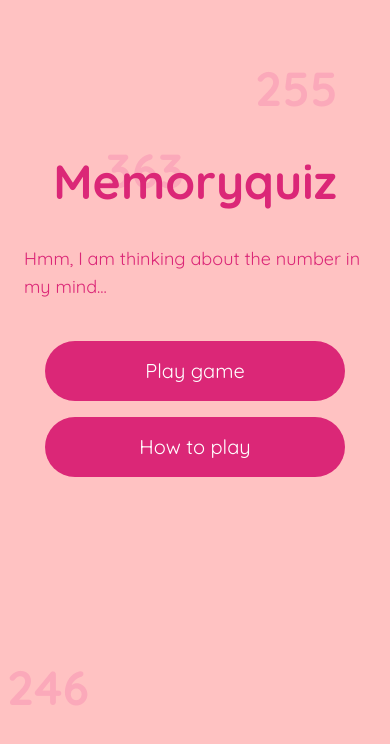
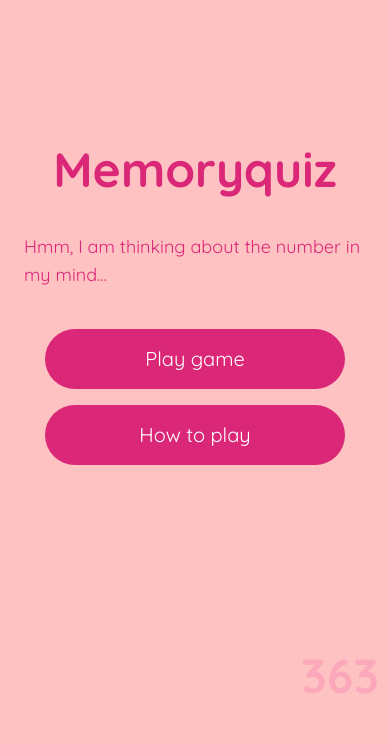
Before and after one commit to suttirakcha/memoryquiz, a React (Create React App) app: page / in a window 390 px wide. Shown: the top 744 px of the page. Built offline with nearby package versions, Linux system fonts and the light colour scheme.

Commit message:
update game

```diff
--- a/src/components/BackButton.tsx
+++ b/src/components/BackButton.tsx
@@ -1,8 +1,12 @@
+import { ChevronLeft } from "lucide-react"
 import { ButtonProps } from "../types"
 
 const BackButton = ({ onClick, text = "Back", className } : ButtonProps) => {
   return (
-    <button onClick={onClick} className={`absolute top-4 right-4 text-xl`}>
+    <button onClick={onClick}
+      className={`font-semibold flex items-center gap-x-2 absolute top-4 left-4 text-lg md:top-6 md:left-6 md:text-2xl`}
+    >
+      <ChevronLeft />
       {text}
     </button>
   )
--- a/src/components/ModalText.tsx
+++ b/src/components/ModalText.tsx
@@ -1,7 +1,4 @@
-interface ModalTextProps {
-  text: string
-  isOpen: boolean
-}
+import { ModalTextProps } from "../types"
 
 const ModalText = ({ text, isOpen } : ModalTextProps) => {
   return (
--- a/src/components/NumFloat.tsx
+++ b/src/components/NumFloat.tsx
@@ -1,20 +1,47 @@
-import { useState } from "react"
+import { Heart, Smile, Star, Sticker } from "lucide-react"
+import { ReactNode, useState } from "react"
 
 const NumFloat = () => {
 
-  const [num, setNum] = useState(Math.floor(Math.random() * 1000))
+  const [num, setNum] = useState<number | ReactNode>(Math.floor(Math.random() * 1000))
   const [position, setPosition] = useState({
     x: Math.floor(Math.random() * window.innerWidth),
     y: Math.floor(Math.random() * window.innerHeight)
   })
 
+  const [animate, setAnimate] = useState(false)
+
+  const iconClassName = "h-10 w-10"
+  const icons = [
+    <Heart className={iconClassName}/>,
+    <Star className={iconClassName}/>,
+    <Smile className={iconClassName}/>,
+    <Sticker className={iconClassName}/>
+  ]
+
+  const clickToSeeSurprise = () => {
+    setAnimate(true)
+    setTimeout(() => {
+      setAnimate(false)
+      setNum(icons[Math.floor(Math.random() * icons.length)])
+    }, 300)
+    setTimeout(() => {
+      setAnimate(true)
+    }, 1000)
+    setTimeout(() => {
+      setAnimate(false)
+      setNum(Math.floor(Math.random() * 1000))
+    }, 1300)
+  }
+
   return (
     <h1
-      className="absolute text-pink-500/20 text-5xl font-bold num-float -z-1"
+      className={`absolute text-pink-500/20 text-5xl font-bold num-float z-1 cursor-pointer text-center ${animate ? "opacity-0" : "opacity-1"} transition-opacity duration-300`}
       style={{
         top:position.y,
         left:position.x
       }}
+      onClick={clickToSeeSurprise}
     >{num}</h1>
   )
 }
--- a/src/pages/GamePage.tsx
+++ b/src/pages/GamePage.tsx
@@ -138,7 +138,7 @@ const GamePage = () => {
                   onKeyDown={(e) => {(e.key === "Enter" && numValue) && handleEnter()}}
                   value={numValue || ""}
                   className={`w-full max-w-lg border outline-none text-black ${hideNumber ? 'fade-in-input opacity-0' : ''} text-center ${enteredNum == num ? "bg-green-600 border-green-700 text-white" : enteredNum === undefined ? "bg-pink-200 border-pink-400" : "bg-red-600 border-red-700 text-white"} border-2 p-3 text-4xl rounded-full`}
-                  disabled={enteredNum !== undefined}
+                  disabled={enteredNum !== undefined || gameOver.open}
                 />
                 <div className={`${hideNumber ? 'fade-in-input opacity-0' : ''} flex flex-col gap-y-4`}>
                   <Button onClick={() => {numValue && handleEnter()}} text="Enter"/>
@@ -146,7 +146,7 @@ const GamePage = () => {
                 </div>
               </section>
             ) : (
-              <h1 className={`text-[108px] font-bold text-center ${changingSection ? 'fade-out-number' : 'fade-in-number'}`}>{num}</h1>
+              <h1 className={`${numRange >= 1000000 ? 'text-[90px] md:text-[108px]' : 'text-[108px]'} font-bold text-center ${changingSection ? 'fade-out-number' : 'fade-in-number'}`}>{num}</h1>
             )}
         </>
       )}
--- a/src/pages/Main.tsx
+++ b/src/pages/Main.tsx
@@ -1,6 +1,5 @@
 import { useState } from "react"
 import Button from "../components/Button"
-import TimerCircle from "../components/Timer"
 import { useNavigate } from "react-router-dom"
 import { CountdownCircleTimer } from "react-countdown-circle-timer"
 import NumFloat from "../components/NumFloat"
@@ -13,6 +12,16 @@ const MainPage = () => {
 
   const [currentIndex, setCurrentIndex] = useState(0)
   const [animate, setAnimate] = useState(false)
+  const [numFloat, setNumFloat] = useState((Math.floor(Math.random() * 10) + 1))
+
+  const showNumFloat = () => {
+    const comp = []
+    for (let i = 0; i < numFloat; i++){
+      comp.push(<NumFloat />)
+    }
+
+    return comp
+  }
 
   const changeIndex = (index: number) => {
     setAnimate(true)
@@ -30,7 +39,7 @@ const MainPage = () => {
   }
 
   return (
-    <div className="flex flex-col gap-y-10 items-center justify-center h-[75vh] p-6 md:p-10">
+    <div className="flex flex-col gap-y-10 items-center justify-center h-[75vh] p-6 pt-10 md:p-10">
       {currentIndex === 2 ? (
         <div className={animate ? "fade-out-number" : "fade-in-number"}>
           <CountdownCircleTimer
@@ -56,7 +65,7 @@ const MainPage = () => {
       ) : (
         <>
           <h1 className={`text-5xl md:text-6xl font-bold z-50 ${animate ? "fade-out" : "fade-in-two"}`}>Memoryquiz</h1>
-          <p className={`text-lg ${animate ? "fade-out" : "fade-in-two"}`}>Hmm, I am thinking about the number in my mind...</p>
+          <p className={`text-lg z-50 ${animate ? "fade-out" : "fade-in-two"}`}>Hmm, I am thinking about the number in my mind...</p>
 
           <div className={`flex flex-col gap-y-4 items-center w-full z-50 ${animate ? "fade-out-number" : "fade-in-number"}`}>
             <Button className="max-w-[300px] w-full" onClick={() => {changeIndex(2)}} text="Play game"/>
@@ -66,9 +75,9 @@ const MainPage = () => {
       )}
 
 
-      <NumFloat />
-      <NumFloat />
-      <NumFloat />
+      <div className="fade-in">
+        {showNumFloat()}
+      </div>
     </div>
   )
 }
```
Also changed, not shown: src/types/index.ts (+7 -0 lines).
